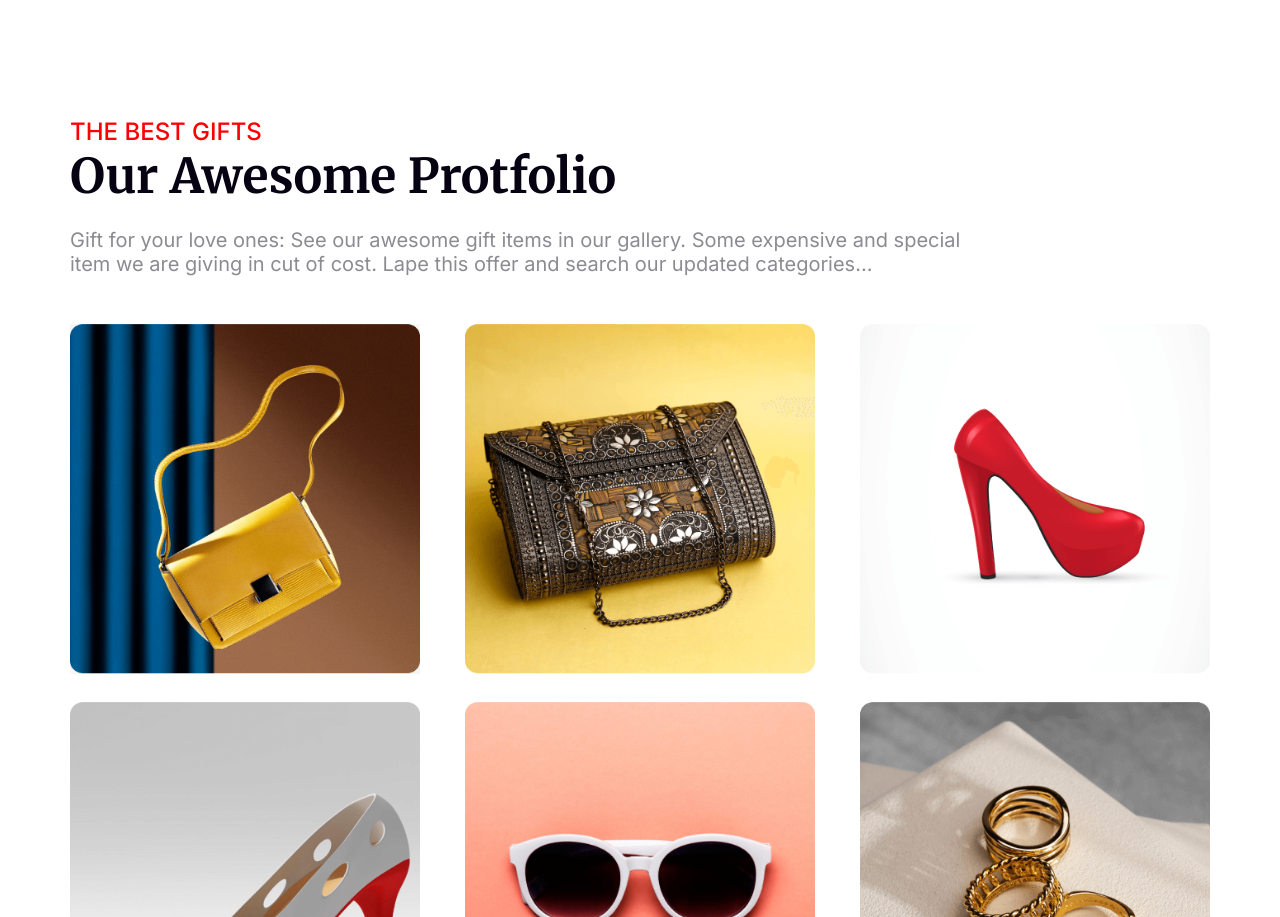
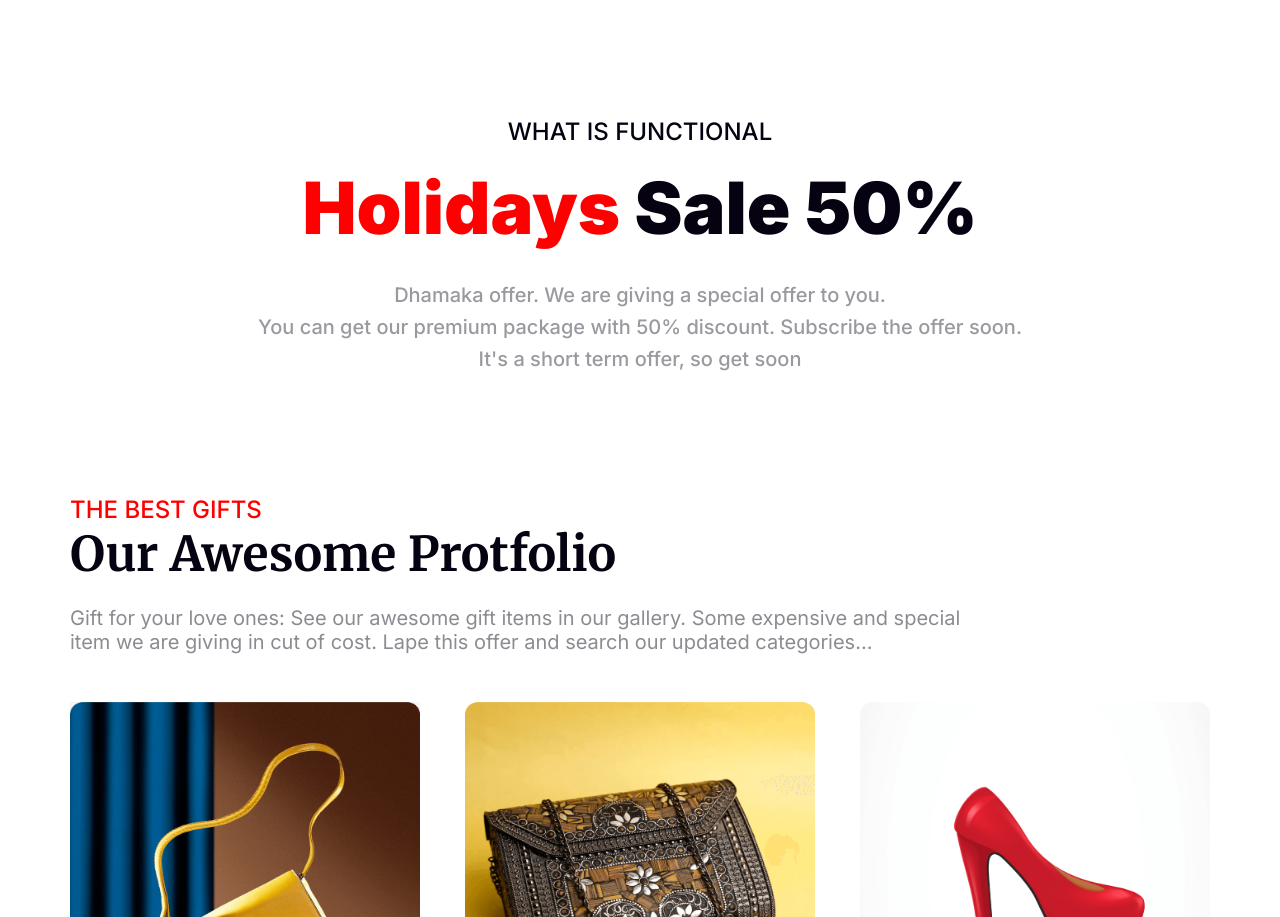
Before and after one commit to rubayedhasan/new-year-new-mission-2024, a plain HTML site: page index.html in a window 1280 px wide. Shown: the part 3550-4467 px from the top of the page. Drawn offline with Linux system fonts and the light colour scheme.

Commit message:
adding advertisement sections content

```diff
--- a/index.html
+++ b/index.html
@@ -87,6 +87,21 @@
           <img src="images/Group 96.png" alt="happy new year" />
         </section>
       </section>
+
+      <!-- advertisement section  -->
+      <section class="advertisement">
+        <article class="describe-advertisement">
+          <h3 class="add-mini-title">WHAT IS FUNCTIONAL</h3>
+          <h1 class="add-title"><span>Holidays</span> Sale 50%</h1>
+          <p class="add-text">
+            Dhamaka offer. We are giving a special offer to you. <br />
+            You can get our premium package with 50% discount. Subscribe the
+            offer soon. <br />
+            It's a short term offer, so get soon
+          </p>
+        </article>
+      </section>
+
       <!-- gift-gallery section  -->
       <section class="gift-gallery">
         <section class="describe-gift">
--- a/styles/index.css
+++ b/styles/index.css
@@ -149,7 +149,7 @@ header {
   background-color: #ff0000;
 }
 
-/* our-offer section stylws  */
+/* our-offer section styles  */
 .our-offer {
   display: flex;
   column-gap: 80px;
@@ -198,6 +198,37 @@ header {
   color: #0702116c;
   font-size: 20px;
   font-weight: 400;
+}
+
+/* advertisement section styles  */
+.advertisement {
+  margin-bottom: 120px;
+}
+.advertisement .describe-advertisement {
+  text-align: center;
+  font-family: "Inter", sans-serif;
+}
+.advertisement .describe-advertisement .add-mini-title {
+  color: #070211;
+  font-size: 24px;
+  font-weight: 500;
+  margin-bottom: 18px;
+}
+.advertisement .describe-advertisement .add-title {
+  color: #070211;
+  font-size: 72px;
+  font-weight: 900;
+  margin-bottom: 28px;
+}
+.advertisement .describe-advertisement .add-title span {
+  color: #ff0000;
+}
+.advertisement .describe-advertisement .add-text {
+  color: #07021167;
+  font-size: 20px;
+  font-weight: 500;
+  line-height: 1.6;
+  margin-bottom: 65px;
 }
 
 /* gift-gallery section style  */
```
